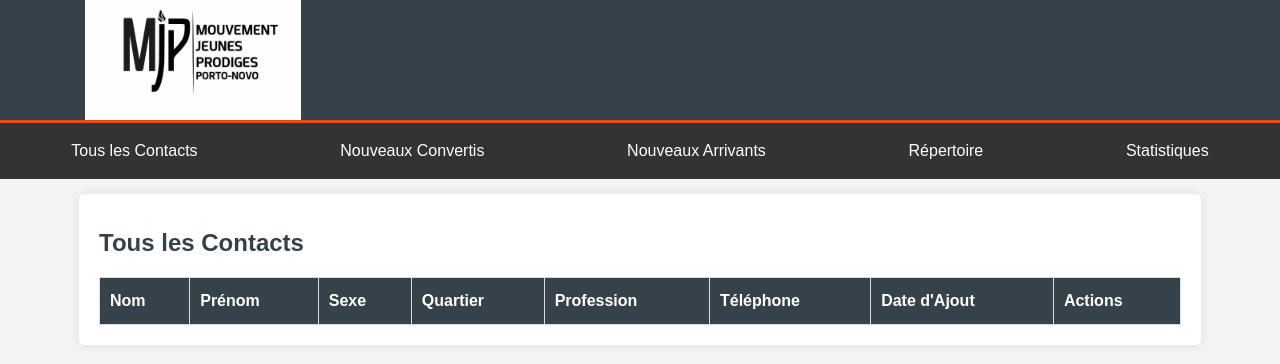
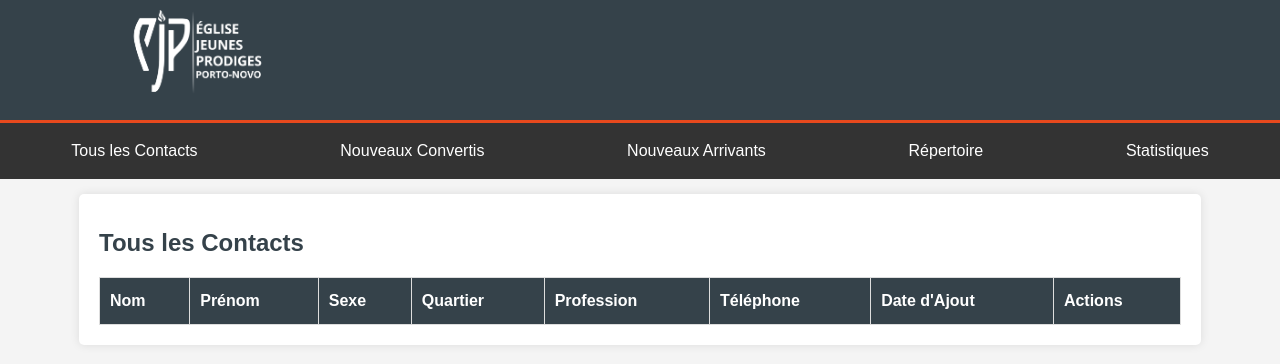
Before and after one commit to Robots-Pixels/only-admin, a plain HTML site: page dashboard.html in a window 1280 px wide. Drawn offline with Linux system fonts and the light colour scheme; no server answers; sample sign-in values are in the browser's storage.

Commit message:
updating the logo to ejp

```diff
--- a/dashboard.html
+++ b/dashboard.html
@@ -48,7 +48,7 @@ header {
     width: 100%;
     max-width: 360px;
     aspect-ratio: 3 / 1;
-    background-image: url("../assets/logo.jpeg");
+    background-image: url("assets/logo.png");
     background-position: center;
     background-size: 60%;
     background-repeat: no-repeat;
```
Also changed, not shown: index.html (+0 -3 lines), assets/logo.png (added).
